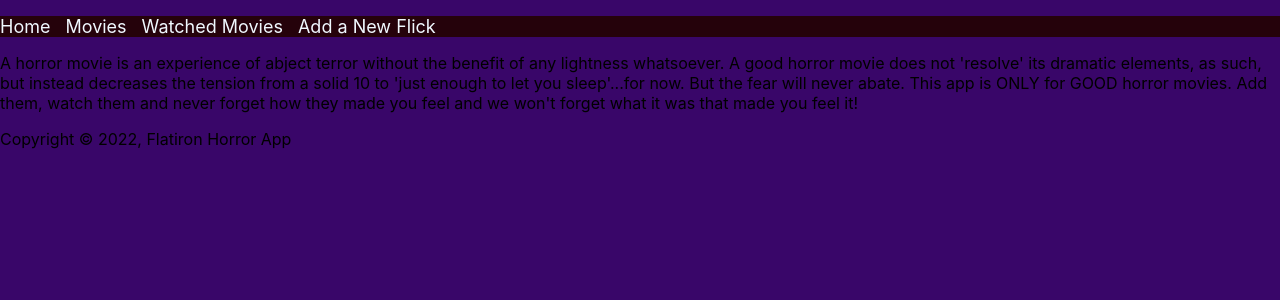
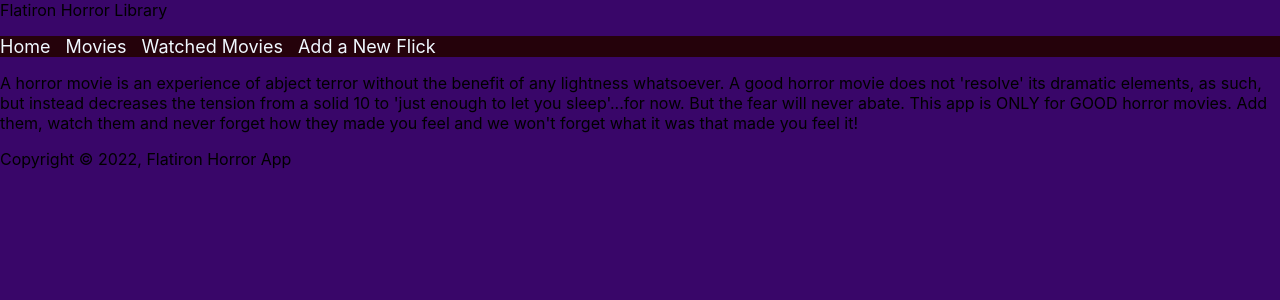
Before and after one commit to KyrianOnwe/phase-2-horror-movie-database, a React (Create React App) app: page / in a window 1280 px wide. Shown: the top 300 px of the page. Built offline with nearby package versions, Linux system fonts and the light colour scheme; data requests are answered from the project's data file.

Commit message:
Add Header to App

```diff
--- a/src/App.js
+++ b/src/App.js
@@ -6,6 +6,7 @@ import Movies from './components/Movies';
 import Watched from './components/Watched';
 import Add from './components/Add'
 import Navbar from './components/Navbar';
+import Header from './components/Header';
 import Footer from './components/Footer';
 import { baseUrl } from './Globals';
 
@@ -60,7 +61,9 @@ function App() {
   console.log(movieData)
 
   return (
-      <Router>
+    <div>
+        <Header />
+        <Router>
         <Navbar />
         <Routes>
           <Route path="/" element={<Home />} />
@@ -70,6 +73,7 @@ function App() {
         </Routes>
         <Footer />
      </Router>
+     </div>
   );
 }
 
```
